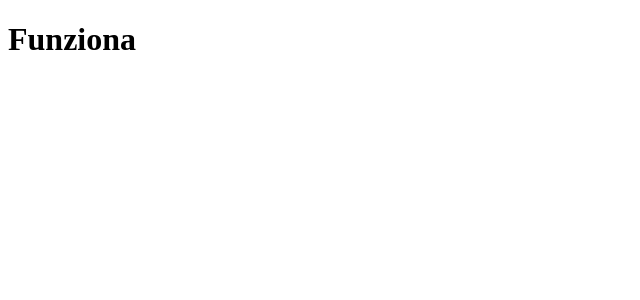
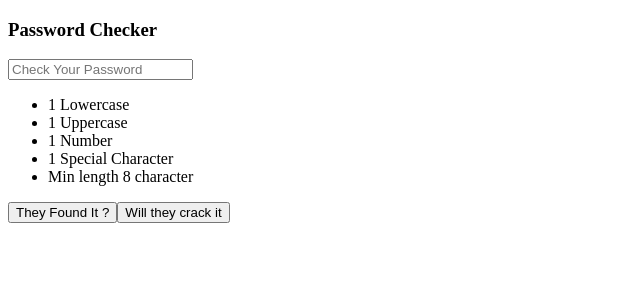
Before and after one commit to xhoni-sheqi/Project-Remake-1---First-Pass, a React (Vite) app: page / in a window 1280 px wide. Shown: the top 300 px of the page, without its empty margins (0-640 px from the left). Built offline with nearby package versions, Linux system fonts and the light colour scheme.

Commit message:
static ui of password checker component

```diff
--- /dev/null
+++ b/costants/index.js
@@ -0,0 +1,7 @@
+export const conditions = [
+  "1 Lowercase",
+  "1 Uppercase",
+  "1 Number",
+  "1 Special Character",
+  "Min length 8 character",
+];
--- a/src/App.jsx
+++ b/src/App.jsx
@@ -1,7 +1,9 @@
+import PasswordChecker from "./components/PasswordChecker";
+
 function App() {
   return (
     <div>
-      <h1>Funziona</h1>
+      <PasswordChecker />
     </div>
   );
 }
--- /dev/null
+++ b/src/components/PasswordChecker.jsx
@@ -0,0 +1,23 @@
+import { conditions } from "../../costants";
+
+function PasswordChecker() {
+  return (
+    <div className="password-checker-container">
+      <h3>Password Checker</h3>
+      <input type="text" placeholder="Check Your Password" />
+      <div className="condition">
+        <ul>
+          {conditions.map((condition, i) => (
+            <li key={i}>{condition}</li>
+          ))}
+        </ul>
+      </div>
+      <div className="buttons">
+        <button>They Found It ?</button>
+        <button>Will they crack it</button>
+      </div>
+    </div>
+  );
+}
+
+export default PasswordChecker;
```
